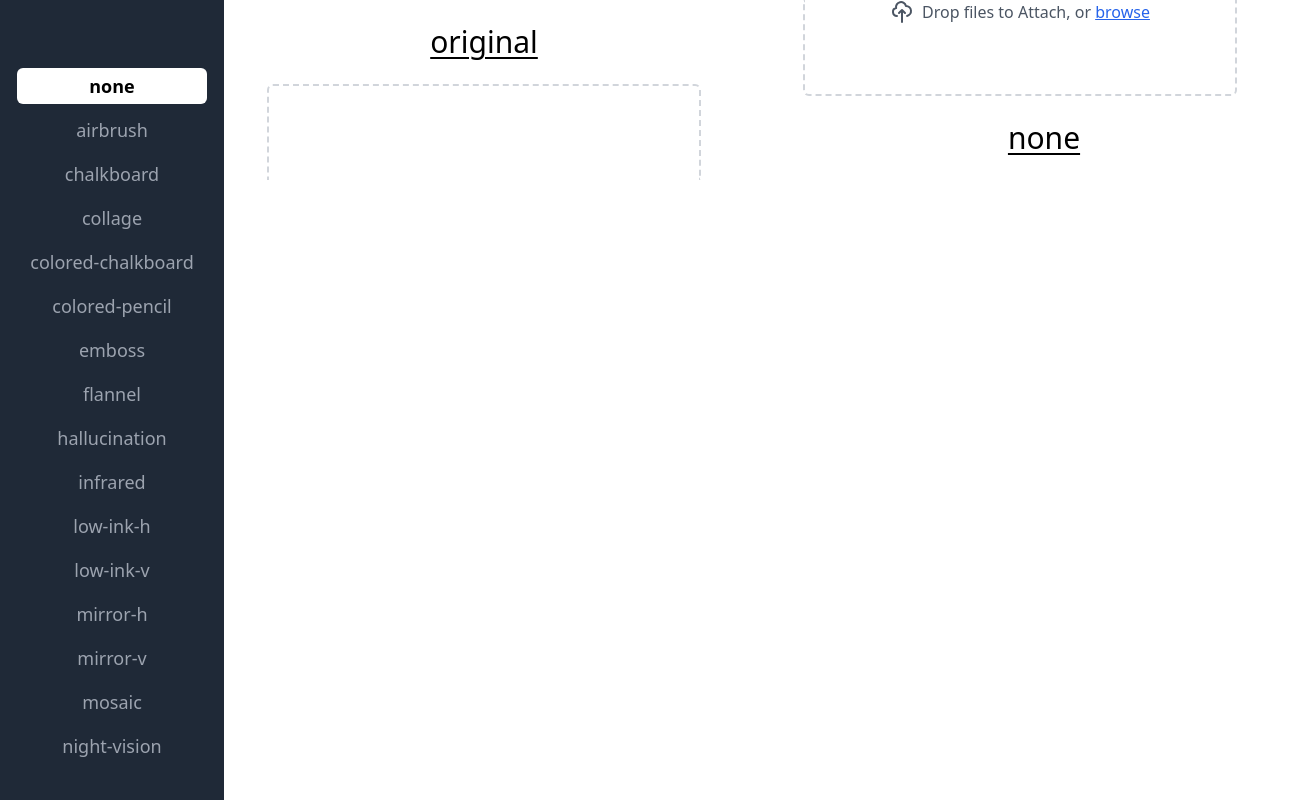
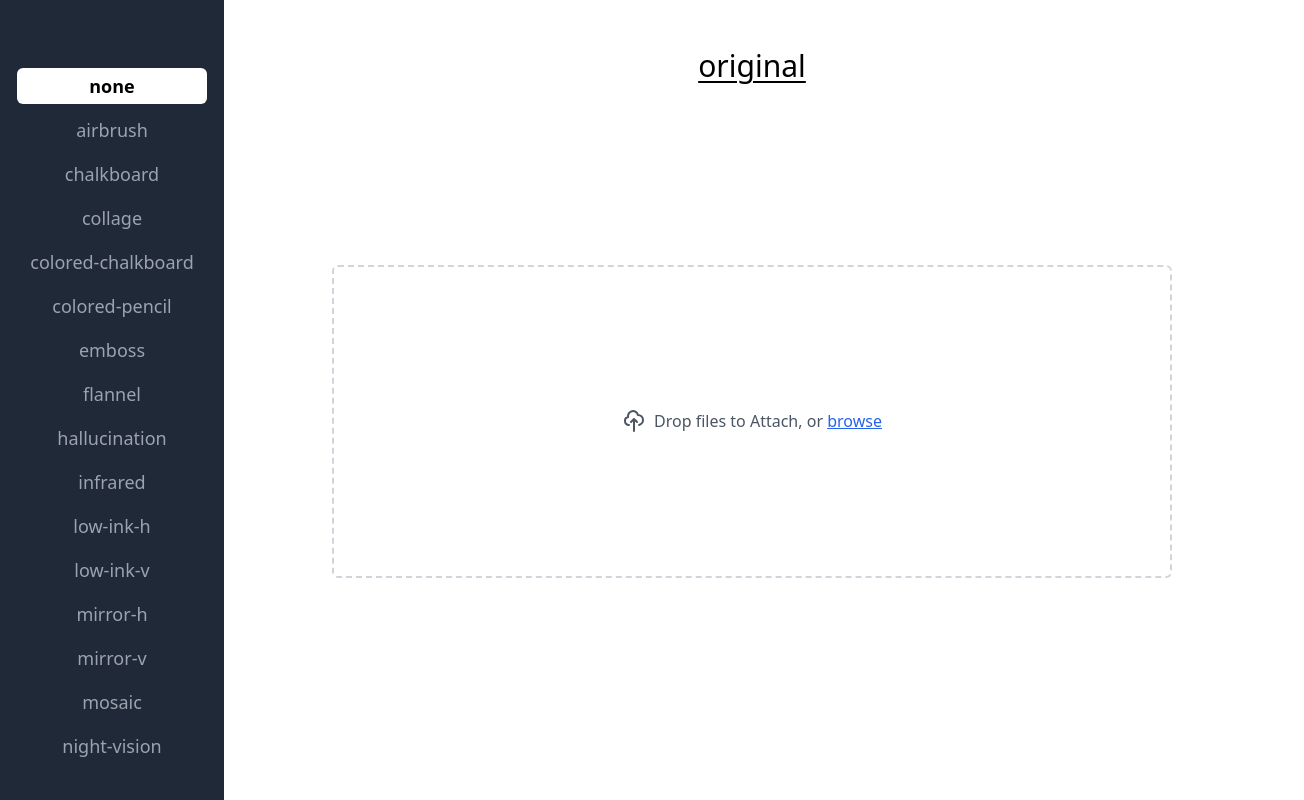
Before and after one commit to cdrani/swathe, a SvelteKit app: page / in a window 1280 px wide. Shown: the whole page, 1304 px wide, since content can reach past the window. Built offline with nearby package versions, Linux system fonts and the light colour scheme.

Commit message:
routes: conditionally render ImagePreview

```diff
--- a/src/routes/+page.svelte
+++ b/src/routes/+page.svelte
@@ -8,12 +8,16 @@
     import ImagePreview from '$lib/components/ImagePreview.svelte'
 </script>
 
-<div class="absolute flex w-full h-full !overscroll-none">
+<div class="absolute flex w-full h-full">
     <Sidebar />
 
-    <div class="relative flex-row md:flex-col w-full h-full justify-center items-center">
-        <div class="flex-row lg:flex-col place-content-center items-center w-full xl:columns-2">
-            <div class="flex-col w-full justify-between columns-1 h-full">
+    <div class="relative flex-row lg:flex-col w-full h-screen justify-center items-center">
+        <div
+            class="flex-row md:flex-col place-content-center items-center w-full h-screen columns-1 {$imageURL
+                ? 'xl:columns-2'
+                : ''}"
+        >
+            <div class="flex-col w-full p-6 justify-between columns-1 xl:h-full">
                 <h1
                     class="text-3xl m-6 text-center lowercase underline underline-offset-4 decoration-2 decoration-solid"
                 >
@@ -27,13 +31,17 @@
                 {/if}
             </div>
 
-            <div class="flex-col m-6 columns-1 w-full h-full place-content-center">
-                <h1
-                    class="text-3xl text-center lowercase underline underline-offset-4 decoration-2 decoration-solid"
-                >
-                    {$selection}
-                </h1>
-            </div>
+            {#if $imageURL}
+                <div class="flex-col w-full p-6 justify-between columns-1 xl:h-full">
+                    <h1
+                        class="text-3xl m-6 text-center lowercase underline underline-offset-4 decoration-2 decoration-solid"
+                    >
+                        {$selection}
+                    </h1>
+
+                    <ImagePreview src={$imageURL} />
+                </div>
+            {/if}
         </div>
     </div>
 </div>
```
